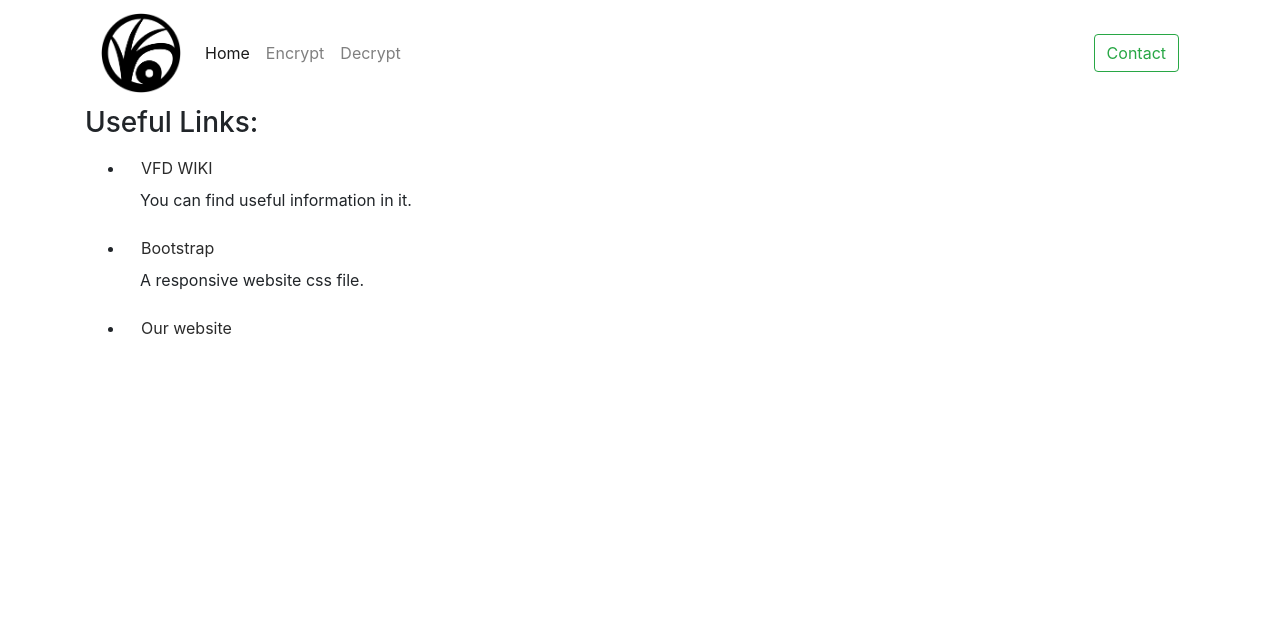
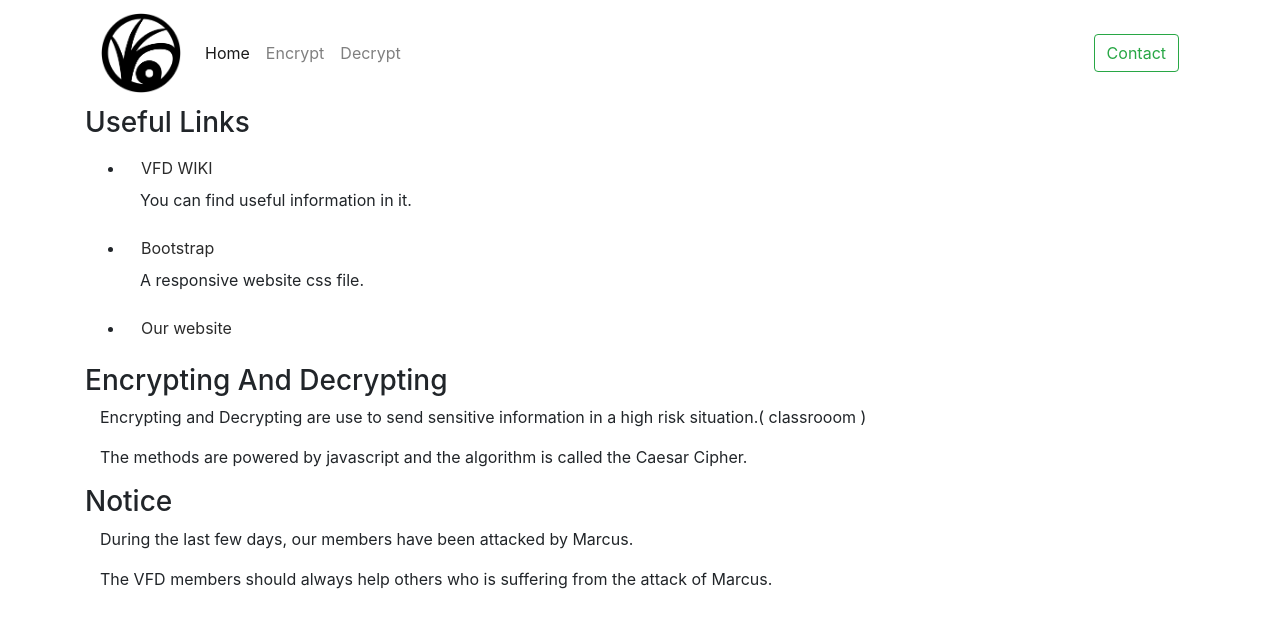
Before and after one commit to Volunteer-H/Kasper-Liu.github.io, a plain HTML site: page index.html in a window 1280 px wide. Drawn offline with nearby package versions, Linux system fonts and the light colour scheme.

Commit message:
Add files via upload

```diff
--- a/index.html
+++ b/index.html
@@ -46,7 +46,7 @@
 
 
         <div class="container">
-            <h3>Useful Links:</h3>
+            <h3>Useful Links</h3>
             <ul>
                 <li><a class="nav-link" href="https://snicket.fandom.com/wiki/Volunteer_Fire_Department">VFD WIKI</a> <p class="col-md-9">You can find useful information in it.</p></li>
                 <li><a class="nav-link" href="https://getbootstrap.com/">Bootstrap</a><p class="col-md-9">A responsive website css file.</p></li>
@@ -54,6 +54,16 @@
             </ul>
         </div>
 
+        <div class="container">
+            <h3>Encrypting And Decrypting</h3>
+            <p class="col-md-12">Encrypting and Decrypting are use to send sensitive information in a high risk situation.( classrooom )</p>
+            <p class="col-md-12">The methods are powered by javascript and the algorithm is called the Caesar Cipher.</p>
+        </div>
 
+        <div class="container">
+            <h3>Notice</h3>
+                <p class="col-md-12">During the last few days, our members have been attacked by Marcus.</p>
+                <p class="col-md-12">The VFD members should always help others who is suffering from the attack of Marcus.</p>
+        </div>
     </body>
 </html>
```
Also changed, not shown: contact.html (+6 -5 lines).
